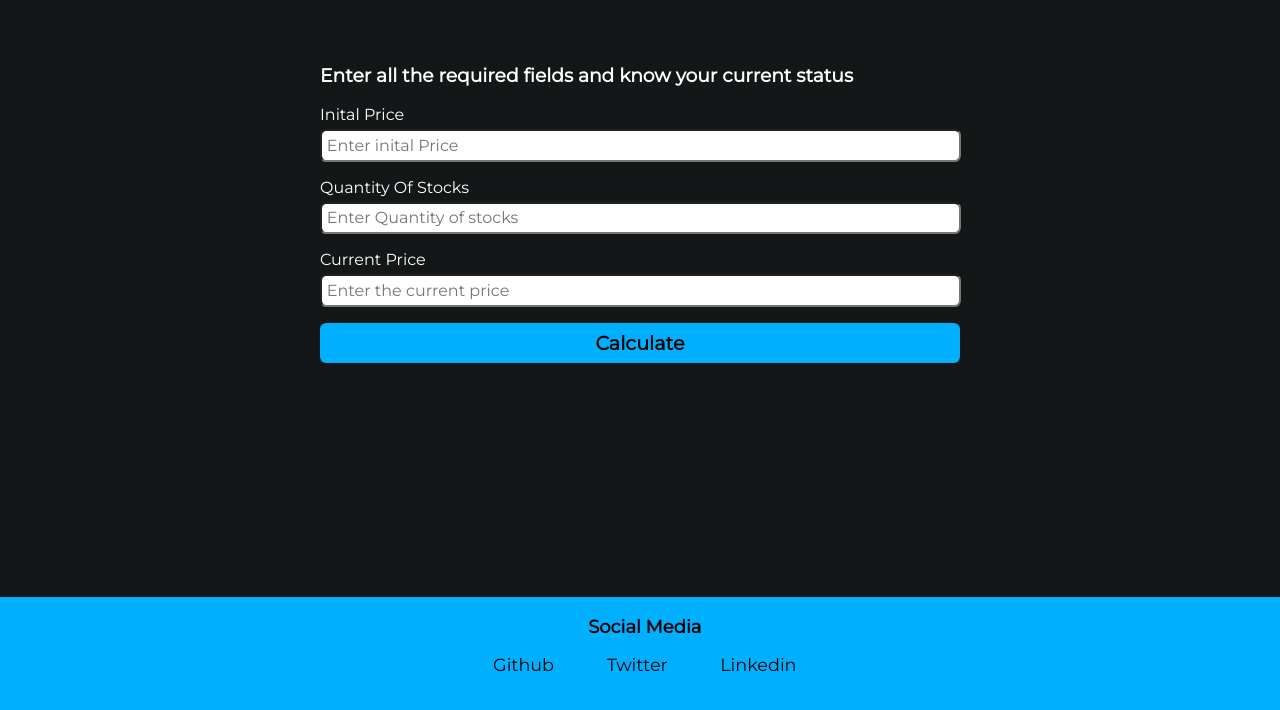
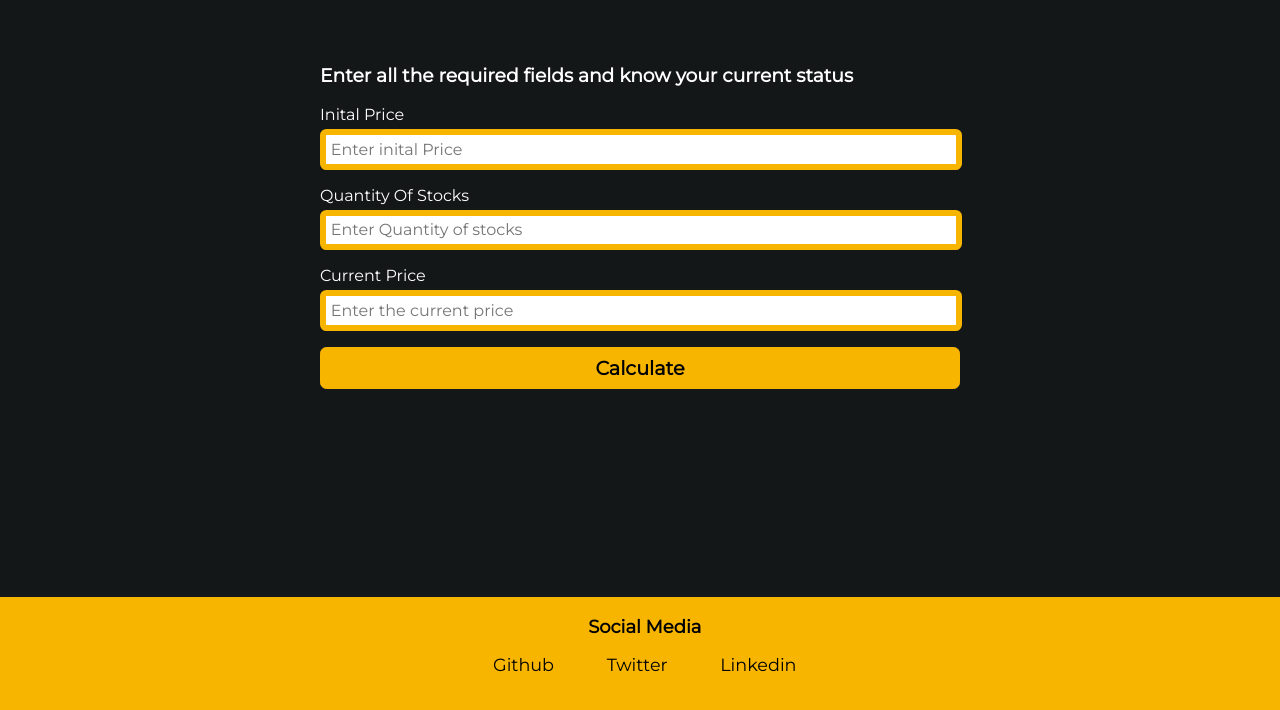
Before and after one commit to Nachiket216/Stock-profit-or-loss, a plain HTML site: page index.html in a window 1280 px wide. Shown: the part 90-800 px from the top of the page. Drawn offline with Linux system fonts and the light colour scheme.

Commit message:
Changed theme(Primary color)

```diff
--- a/style.css
+++ b/style.css
@@ -2,7 +2,7 @@
 
 
 :root {
-    --primary-color: #00B0FF;
+    --primary-color: #f8b500 ;
     --off-white: #f3f4f6;
     --dark-gray: #6b7280;
     --back-color:#141718;
@@ -40,10 +40,10 @@ input{
     font-size: medium;
     font-family: "Montserrat", sans-serif;
     display: block;
-    width: 98%;
+    width: 97%;
     padding: 0.3rem;
     margin-top: 0.3rem;
-    /* border: 0.9rem solid var(--border); */
+    border: 0.39rem solid var(--primary-color);
     border-radius: 0.4rem;
 }
 
@@ -60,7 +60,7 @@ button{
     padding: 0.5rem;
     margin: 0;
     background-color: var(--primary-color);
-    border:0.4rem solid var(--border);
+    border:0.1rem solid var(--primary-color);
     border-radius: 0.4rem;
     font-size: larger;
     font-family: "Montserrat", sans-serif;
```
